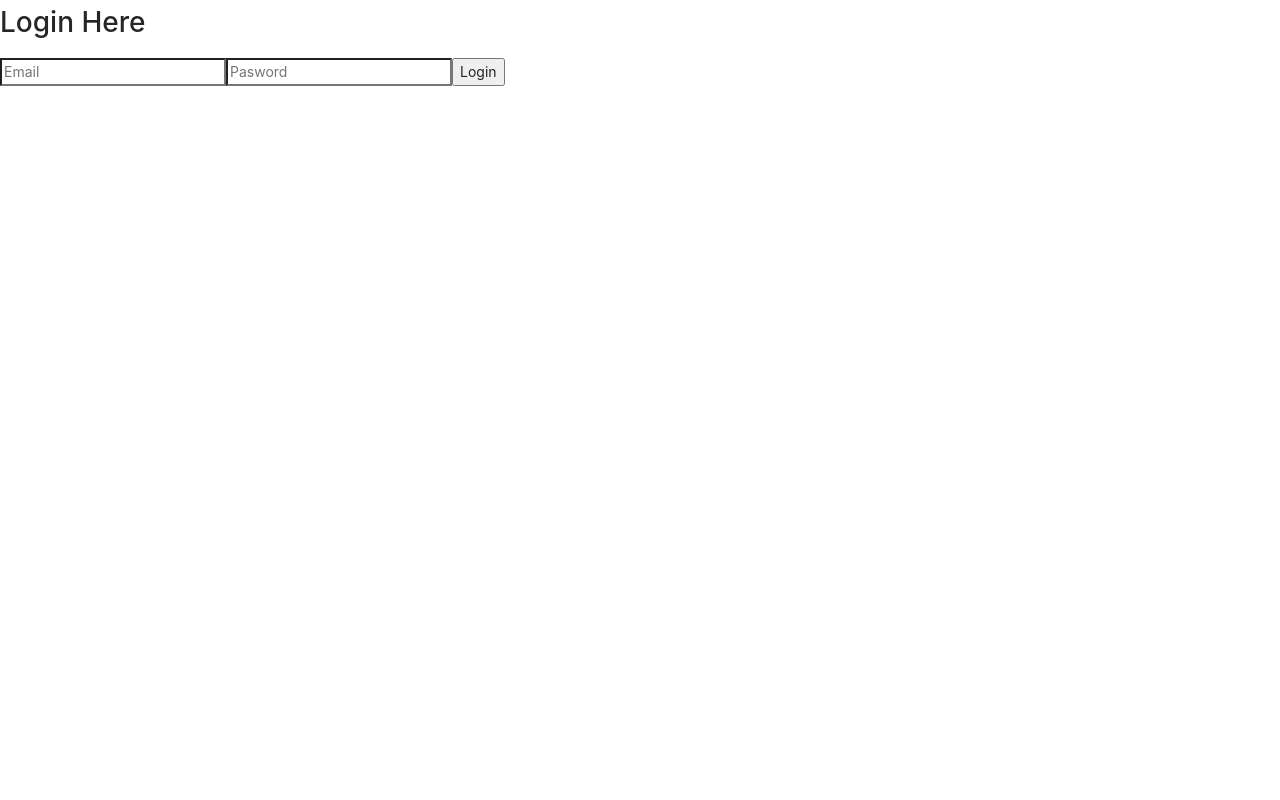
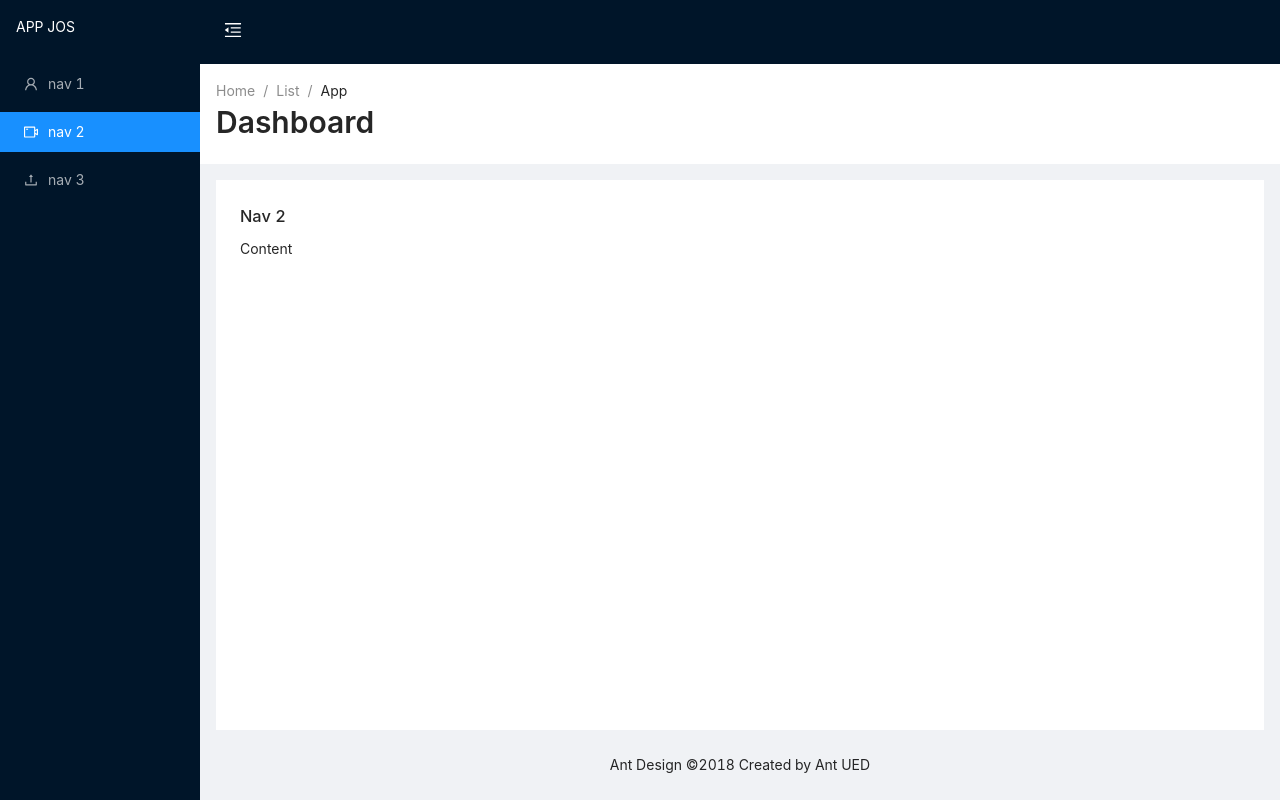
Before and after one commit to hdinjos/ant-design-with-react-router-donm-v6, a React (Create React App) app: page /nav-2 in a window 1280 px wide. Before the commit this address led to /login. Built offline with nearby package versions, Linux system fonts and the light colour scheme; no server answers; sample sign-in values are in the browser's storage.

Commit message:
update routing guard

```diff
--- a/src/App.js
+++ b/src/App.js
@@ -1,7 +1,9 @@
+import { useEffect } from "react";
 import BaseLayout from "./views/Layout/BaseLayout";
 import Login from "./views/Auth/Login";
 import Register from "./views/Auth/Register";
-import { useSelector } from "react-redux";
+import { useSelector, useDispatch } from "react-redux";
+import { reLogin } from './store/actions/auth';
 
 import {
   Routes,
@@ -10,7 +12,13 @@ import {
 } from "react-router-dom";
 
 function App() {
-  const isLoggedIn = useSelector((state) => state.auth.isLoggedIn) || false;
+  const isLoggedIn = useSelector((state) => state.auth.isLoggedIn);
+  const dispatch = useDispatch();
+
+  useEffect(() => {
+    dispatch(reLogin());
+  }, [])
+
   console.log(isLoggedIn);
 
   return (
--- a/src/store/actions/auth/index.js
+++ b/src/store/actions/auth/index.js
@@ -1,4 +1,4 @@
-import { AUTH_LOGIN_REQUEST, AUTH_LOGIN_SUCCESS, AUTH_LOGIN_FAIL } from "../../type/auth";
+import { AUTH_LOGIN_REQUEST, AUTH_LOGIN_SUCCESS, AUTH_LOGIN_FAIL, AUTH_LOGIN_RESUME } from "../../type/auth";
 import { login } from "../../../services/auth";
 import jwtParse from "../../../utils/jwtParse";
 
@@ -20,3 +20,10 @@ export const reqLogin = (request) => async (dispatch) => {
     dispatch({ type: AUTH_LOGIN_FAIL, error: err });
   }
 };
+
+export const reLogin = () => async (dispatch) => {
+  const token = localStorage.getItem("accessToken");
+  if (token) {
+    dispatch({ type: AUTH_LOGIN_RESUME, data: userData(token) });
+  }
+};
--- a/src/store/reducer/auth/index.js
+++ b/src/store/reducer/auth/index.js
@@ -1,4 +1,4 @@
-import { AUTH_LOGIN_REQUEST, AUTH_LOGIN_SUCCESS, AUTH_LOGIN_FAIL } from "../../type/auth";
+import { AUTH_LOGIN_REQUEST, AUTH_LOGIN_SUCCESS, AUTH_LOGIN_FAIL, AUTH_LOGIN_RESUME } from "../../type/auth";
 
 const initialState = {
   isLoggedIn: false,
@@ -15,6 +15,8 @@ const authReducer = (state = initialState, store) => {
       return { ...state, isLoading: false, userData: store.data, isLoggedIn: true };
     case AUTH_LOGIN_FAIL:
       return { ...state, isLoading: false, userData: {}, error: store.error };
+    case AUTH_LOGIN_RESUME:
+      return { ...state, userData: store.data, isLoggedIn: true }
     default:
       return state;
   }
--- a/src/store/type/auth/index.js
+++ b/src/store/type/auth/index.js
@@ -1,4 +1,5 @@
 export const
   AUTH_LOGIN_REQUEST = "AUTH_LOGIN_REQUEST",
   AUTH_LOGIN_SUCCESS = "AUTH_LOGIN_SUCCESS",
-  AUTH_LOGIN_FAIL = "AUTH_LOGIN_FAIL"
+  AUTH_LOGIN_FAIL = "AUTH_LOGIN_FAIL",
+  AUTH_LOGIN_RESUME = "AUTH_LOGIN_RESUME"
--- a/src/views/Auth/Login.js
+++ b/src/views/Auth/Login.js
@@ -1,14 +1,11 @@
-import { useState } from "react";
-import { useNavigate } from "react-router-dom";
-import { useSelector, useDispatch } from "react-redux";
+import { useState, useEffect } from "react";
+import { useDispatch } from "react-redux";
 import { reqLogin } from "../../store/actions/auth";
-// import { setDecrement, setIncrement } from "../../store/actions/counter"
+
 
 function Login() {
   const [email, setEmail] = useState("");
   const [password, setPassword] = useState("");
-  const navigate = useNavigate();
-  // const counter = useSelector(state => state.counter.counter);
   const dispatch = useDispatch();
 
   const toLogin = async (e) => {
@@ -27,10 +24,6 @@ function Login() {
         <input value={password} onChange={(e) => setPassword(e.target.value)} type="text" placeholder="Pasword" />
         <button type="submit">Login</button>
       </form>
-      {/* {counter} */}
-      {/* <button onClick={() => dispatch(setIncrement())}>Tambah</button> */}
-      {/* <button onClick={() => dispatch(setDecrement())}>Kurang</button> */}
-
     </div>
   );
 }
--- a/src/views/Layout/BaseLayout.js
+++ b/src/views/Layout/BaseLayout.js
@@ -1,5 +1,6 @@
-import React, { useState } from 'react';
-import { Link, useLocation, Outlet } from "react-router-dom";
+import React, { useState, useEffect } from 'react';
+import { useDispatch } from 'react-redux';
+import { Link, useLocation, Outlet, useNavigate } from "react-router-dom";
 import { Layout, Menu } from 'antd';
 import {
   MenuUnfoldOutlined,
@@ -11,11 +12,14 @@ import {
 import Breadcrumb from '../../components/Breadcrumb';
 import style from "../../assets/style/BaseLayout/layout.module.css";
 
+
 const { Header, Sider, Content, Footer } = Layout;
 
 const BaseLayout = () => {
   const [collapsed, setCollapsed] = useState(false);
   const location = useLocation();
+  const dispatch = useDispatch();
+  const navigate = useNavigate()
   const { pathname } = location;
 
   return (
```
